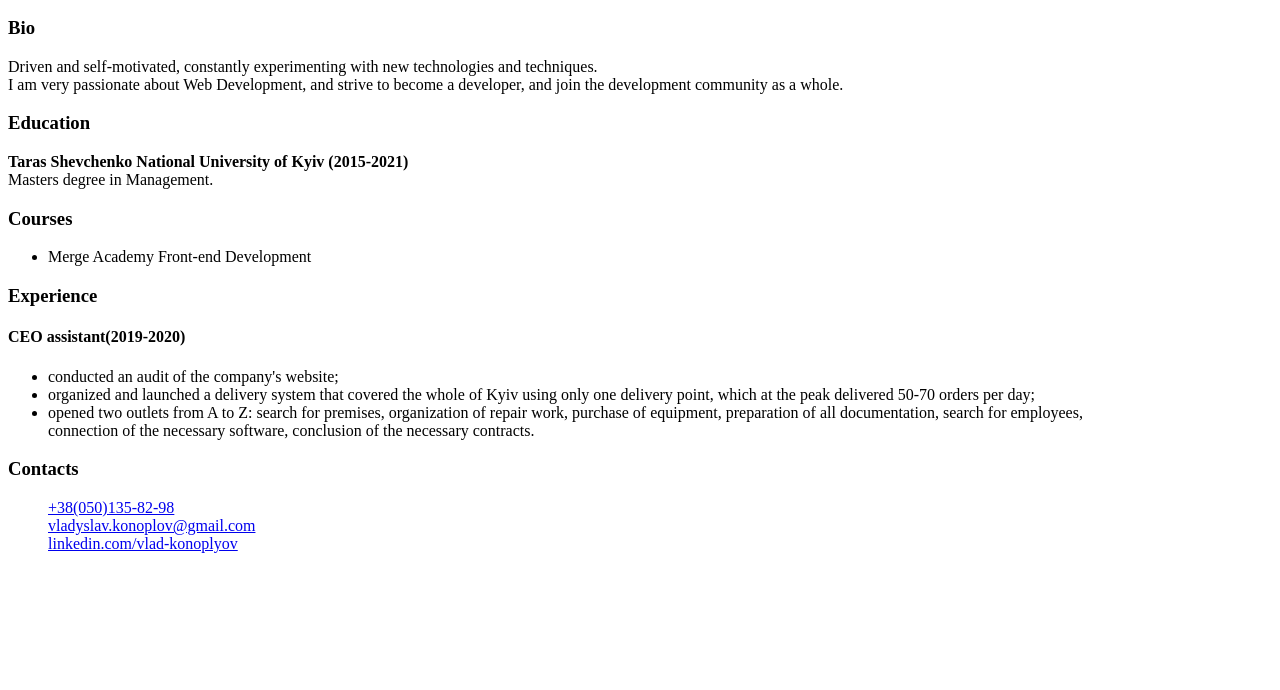
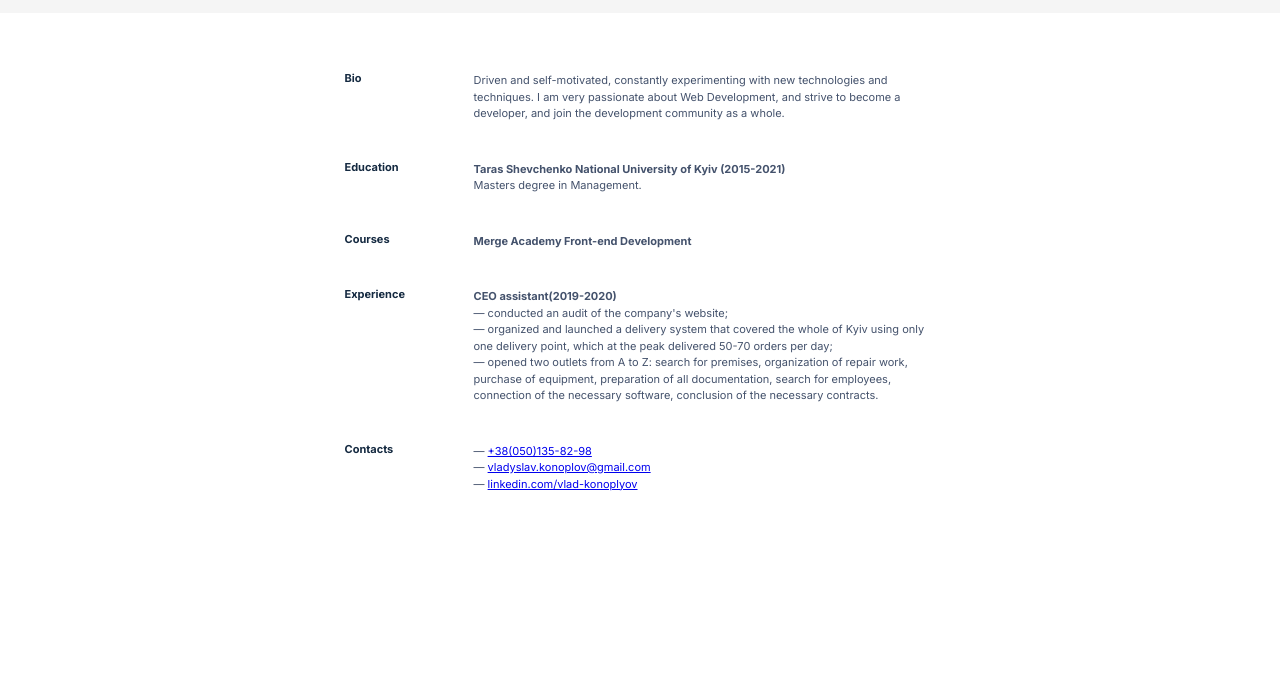
Before and after one commit to chooh-chooh/cv, a plain HTML site: page index.html in a window 1280 px wide. Shown: the part 110-800 px from the top of the page. Drawn offline with Linux system fonts and the light colour scheme.

Commit message:
HW9 CV with CSS, validated

```diff
--- a/index.html
+++ b/index.html
@@ -4,16 +4,101 @@
     <meta charset="UTF-8">
     <meta http-equiv="X-UA-Compatible" content="IE=edge">
     <meta name="viewport" content="width=device-width, initial-scale=1.0">
+    <link rel="stylesheet" href="style.css">
     <title>Vlad Konoplyov - CV</title>
 </head>
 <body>
+    <header>
+        <div class="container">
             <h1>
                 Vladyslav Konoplyov
             </h1>
             <h2>
                 LeadGen Specialist
             </h2>
-<article>
+        </div>
+    </header>
+    <main>
+        <table>
+            <tr>
+                <td>
+                    Bio
+                </td>
+                <td>
+                    Driven and self-motivated, constantly experimenting with new technologies and techniques.
+                    I am very passionate about Web Development, and strive to become a developer, and join the development community as a whole.
+                </td>
+            </tr>
+            <tr>
+                <td>
+                    Education
+                </td>
+                <td>
+                   <h3>
+                    Taras Shevchenko National University of Kyiv (2015-2021)
+                   </h3>
+                   <p>
+                    Masters degree in Management.
+                   </p>
+                </td>
+            </tr>
+            <tr>
+                <td>
+                    Courses
+                </td>
+                <td>
+                    <h3>
+                        Merge Academy Front-end Development
+                    </h3>
+                </td>
+            </tr>
+            <tr>
+                <td>
+                    Experience
+                </td>
+                <td>
+                    <h3>
+                        CEO assistant(2019-2020)
+                    </h3>
+                    <ul>
+                        <li>
+                            conducted an audit of the company's website;
+                        </li>
+                        <li>
+                            organized and launched a delivery system that covered the whole of Kyiv using only one delivery point,
+                            which at the peak delivered 50-70 orders per day;
+                        </li>
+                        <li>
+                            opened two outlets from A to Z: search for premises, organization of repair work, purchase of equipment,
+                            preparation of all documentation, search for employees,
+                            <br> connection of the necessary software, conclusion of the necessary contracts.
+                        </li>
+                    </ul>
+                </td>
+            </tr>
+            <tr>
+                <td>
+                    Contacts
+                </td>
+                <td>
+                    <ul>
+                        <li>
+                           <a href="tel:+38(050)135-82-98">+38(050)135-82-98</a>
+                        </li>
+                        <li>
+                           <a href="mailto:vladyslav.konoplov@gmail.com">vladyslav.konoplov@gmail.com</a>
+                        </li>
+                        <li>
+                           <a href="https://www.linkedin.com/in/vlad-konoplyov-82a7b01b9/">linkedin.com/vlad-konoplyov</a>
+                        </li>
+                    </ul>
+                </td>
+            </tr>
+        </table>
+    </main>
+</body>
+</html>
+<!-- <article>
     <h3>
         Bio
     </h3>
@@ -78,6 +163,4 @@
      <li>
         <a href="https://www.linkedin.com/in/vlad-konoplyov-82a7b01b9/">linkedin.com/vlad-konoplyov</a>
      </li>
-    </ul>
-</body>
-</html>
+    </ul> -->
--- /dev/null
+++ b/style.css
@@ -0,0 +1,65 @@
+@import url('https://fonts.googleapis.com/css2?family=Inter:wght@300;400;700&display=swap');
+* {
+  box-sizing: border-box;
+  margin: 0;
+  padding: 0;
+  font-family: 'Inter', sans-serif;
+}
+header {
+  background-color: #F5F5F5;
+  padding: 40px 64px 37px;
+}
+div, table {
+  max-width: 595px;
+  margin: 0 auto;
+}
+body {
+  font-weight: 400;
+  font-size: 11px;
+  line-height: 150%;
+  color: #44526C;
+}
+h1 {
+  color: #152A41;
+  font-size: 20px;
+  line-height: 24px;
+  margin-bottom: 5px;
+}
+h2 {
+  color: #606C82;
+  font-weight: 300;
+  font-size: 14px;
+  line-height: 17px;
+}
+main {
+  padding: 57px 64px;
+}
+td {
+  vertical-align: top;
+  padding-bottom: 37px;
+}
+td:first-child {
+  width: 127px;
+  font-weight: 700;
+  font-size: 11px;
+  line-height: 13px;
+  color: #152A41;
+}
+h3 {
+  font-weight: 700;
+  font-size: 11px;
+  line-height: 150%;
+  color: #44526C;
+}
+h3:not(:first-of-type) {
+  margin-top: 21px;
+}
+ul {
+  list-style-position: inside;
+}
+ul:not(only-of-type) {
+  list-style-type: none;
+}
+ul:not(only-of-type) li::before {
+  content: '–– ';
+}
```
Lines whose indentation alone changed are shown as unchanged.
